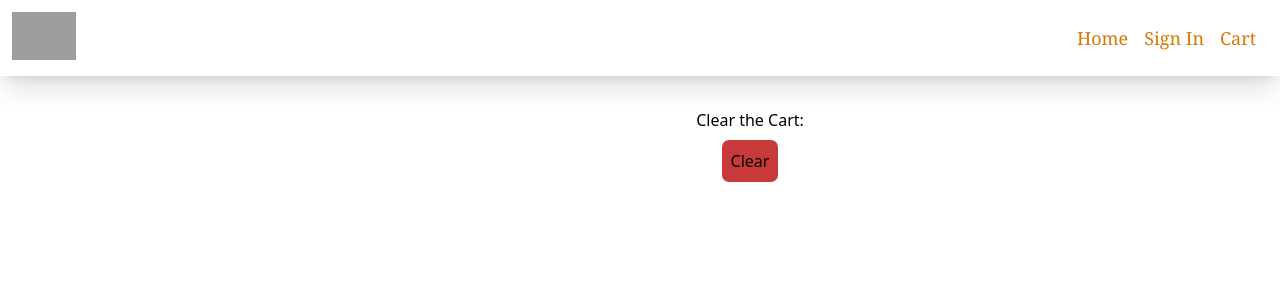
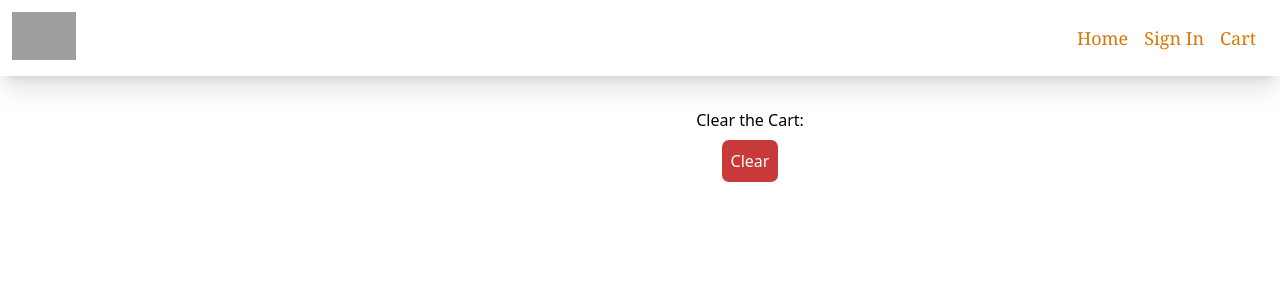
Before and after one commit to GauravOOO2/Swiggy-Clone, a React (Create React App) app: page /Cart in a window 1280 px wide. Shown: the top 300 px of the page. Built offline with nearby package versions, Linux system fonts and the light colour scheme; grey boxes are pictures that could not be loaded.

Commit message:
Final Patch

```diff
--- a/src/App.js
+++ b/src/App.js
@@ -31,7 +31,7 @@ const Applayout = ()=>{
 const appRouter = createBrowserRouter([
   {
     path:'/',
-    element:<Applayout />,
+    element:<Applayout/>,
     children:[{
       path:'/',
       element:<Suspense fallback={'let me fetch someting delicious for u.....'} > <Body /></Suspense>
--- a/src/components/Cart.js
+++ b/src/components/Cart.js
@@ -23,7 +23,7 @@ const Cart = () => {
           <div className='button_parent'>
             <p className='pb-2' >Clear the Cart:</p>
             <div className='cart_clear_button   ' >
-              <button className='mybutton   ' onClick={() => handleclearcart()} >Clear</button>
+              <button className='mybutton text-white  ' onClick={() => handleclearcart()} >Clear</button>
             </div>
             {/* bg-red-600 text-white p-5 py-1 px-3 absolute top-2 left-2 z-10 rounded-md text-lg */}
           </div>
```
